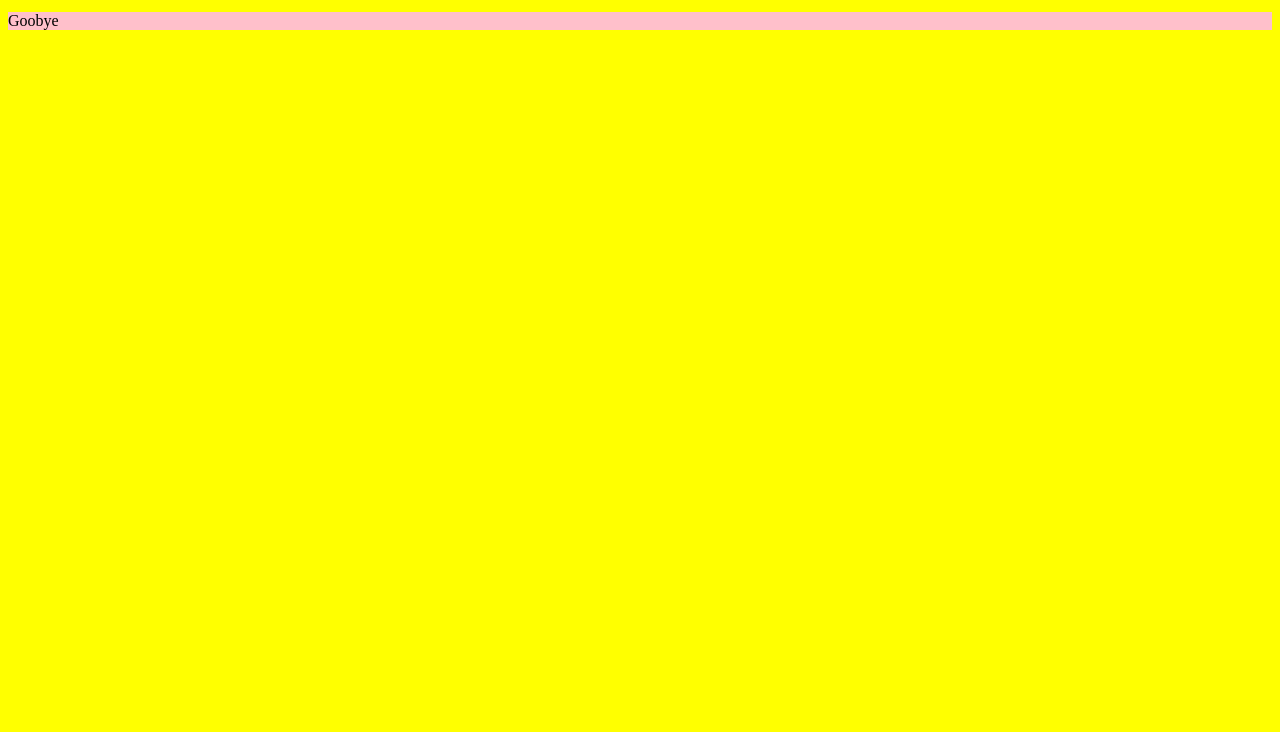
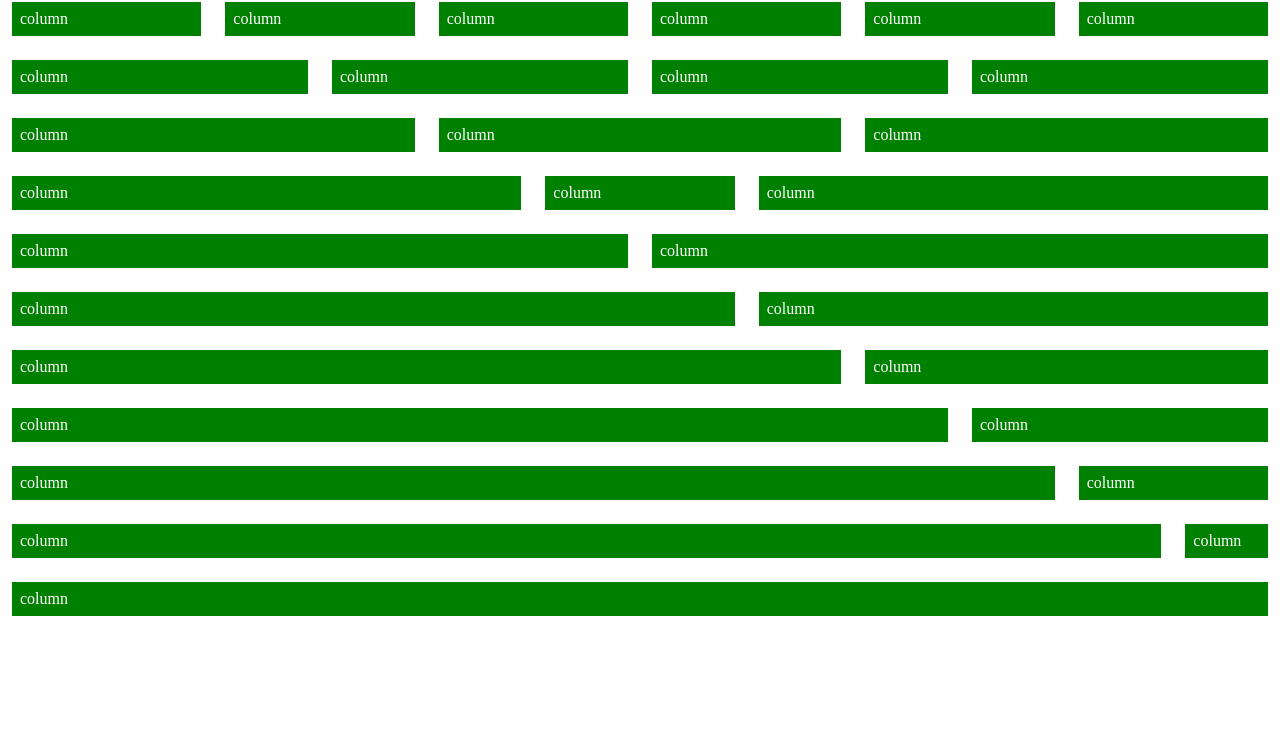
Before and after one commit to etelford/webpack-starter-template, a website built with webpack: page index.htm in a window 1280 px wide. Shown: the part 68-800 px from the top of the page. Built offline with nearby package versions, Linux system fonts and the light colour scheme; files whose address does not match are found by name.

Commit message:
Initial grid buildout (WIP)

```diff
--- a/index.htm
+++ b/index.htm
@@ -3,13 +3,84 @@
 <head>
 	<title>Test</title>
 
-	<link rel="stylesheet" href="/dist/main.css">
+	<link rel="stylesheet" href="/public/css/app.css">
 </head>
 <body>
-	<h1>Hello World</h1>
+	<div class="columns">
+        <div class="column"><p class="bg-green text-white p-4">column</p></div>
+        <div class="column"><p class="bg-green text-white p-4">column</p></div>
+        <div class="column"><p class="bg-green text-white p-4">column</p></div>
+        <div class="column"><p class="bg-green text-white p-4">column</p></div>
+        <div class="column"><p class="bg-green text-white p-4">column</p></div>
+        <div class="column"><p class="bg-green text-white p-4">column</p></div>
+        <div class="column"><p class="bg-green text-white p-4">column</p></div>
+        <div class="column"><p class="bg-green text-white p-4">column</p></div>
+        <div class="column"><p class="bg-green text-white p-4">column</p></div>
+        <div class="column"><p class="bg-green text-white p-4">column</p></div>
+        <div class="column"><p class="bg-green text-white p-4">column</p></div>
+        <div class="column"><p class="bg-green text-white p-4">column</p></div>
+    </div>
 
-	<div class="hello">Goobye</div>
+    <div class="columns">
+        <div class="column is-2"><p class="bg-green text-white p-4">column</p></div>
+        <div class="column is-2"><p class="bg-green text-white p-4">column</p></div>
+        <div class="column is-2"><p class="bg-green text-white p-4">column</p></div>
+        <div class="column is-2"><p class="bg-green text-white p-4">column</p></div>
+        <div class="column is-2"><p class="bg-green text-white p-4">column</p></div>
+        <div class="column is-2"><p class="bg-green text-white p-4">column</p></div>
+    </div>
 
-	<script src="/dist/bundle.js"></script>
+    <div class="columns">
+        <div class="column is-3"><p class="bg-green text-white p-4">column</p></div>
+        <div class="column is-3"><p class="bg-green text-white p-4">column</p></div>
+        <div class="column is-3"><p class="bg-green text-white p-4">column</p></div>
+        <div class="column is-3"><p class="bg-green text-white p-4">column</p></div>
+    </div>
+
+    <div class="columns">
+        <div class="column is-4"><p class="bg-green text-white p-4">column</p></div>
+        <div class="column is-4"><p class="bg-green text-white p-4">column</p></div>
+        <div class="column is-4"><p class="bg-green text-white p-4">column</p></div>
+    </div>
+
+    <div class="columns">
+        <div class="column is-5"><p class="bg-green text-white p-4">column</p></div>
+        <div class="column is-2"><p class="bg-green text-white p-4">column</p></div>
+        <div class="column is-5"><p class="bg-green text-white p-4">column</p></div>
+    </div>
+
+    <div class="columns">
+        <div class="column is-6"><p class="bg-green text-white p-4">column</p></div>
+        <div class="column is-6"><p class="bg-green text-white p-4">column</p></div>
+    </div>
+
+    <div class="columns">
+        <div class="column is-7"><p class="bg-green text-white p-4">column</p></div>
+        <div class="column is-5"><p class="bg-green text-white p-4">column</p></div>
+    </div>
+
+    <div class="columns">
+        <div class="column is-8"><p class="bg-green text-white p-4">column</p></div>
+        <div class="column is-4"><p class="bg-green text-white p-4">column</p></div>
+    </div>
+
+    <div class="columns">
+        <div class="column is-9"><p class="bg-green text-white p-4">column</p></div>
+        <div class="column is-3"><p class="bg-green text-white p-4">column</p></div>
+    </div>
+
+    <div class="columns">
+        <div class="column is-10"><p class="bg-green text-white p-4">column</p></div>
+        <div class="column is-2"><p class="bg-green text-white p-4">column</p></div>
+    </div>
+
+    <div class="columns">
+        <div class="column is-11"><p class="bg-green text-white p-4">column</p></div>
+        <div class="column is-1"><p class="bg-green text-white p-4">column</p></div>
+    </div>
+
+    <div class="columns">
+        <div class="column is-12"><p class="bg-green text-white p-4">column</p></div>
+    </div>
 </body>
 </html>
--- /dev/null
+++ b/src/sass/_debug.scss
@@ -0,0 +1,11 @@
+.bg-green {
+    background-color: green;
+}
+
+.text-white {
+    color: white;
+}
+
+.p-4 {
+    padding: 0.5rem;
+}
--- /dev/null
+++ b/src/sass/_grid.scss
@@ -0,0 +1,70 @@
+.columns {
+    display: flex;
+}
+
+.column {
+    flex-grow: 1;
+    flex-shrink: 1;
+    flex-basis: 0;
+    padding: 0.75rem;
+
+    &.is-1 {
+        flex: none;
+        width: 8.33333%;
+    }
+
+    &.is-2 {
+        flex: none;
+        width: 16.66667%;
+    }
+
+    &.is-3 {
+        flex: none;
+        width: 25%;
+    }
+
+    &.is-4 {
+        flex: none;
+        width: 33.33333%;
+    }
+
+    &.is-5 {
+        flex: none;
+        width: 41.66667%;
+    }
+
+    &.is-6 {
+        flex: none;
+        width: 50%;
+    }
+
+    &.is-7 {
+        flex: none;
+        width: 58.33333%;
+    }
+
+    &.is-8 {
+        flex: none;
+        width: 66.66667%;
+    }
+
+    &.is-9 {
+        flex: none;
+        width: 75%;
+    }
+
+    &.is-10 {
+        flex: none;
+        width: 83.33333%;
+    }
+
+    &.is-11 {
+        flex: none;
+        width: 91.66667%;
+    }
+
+    &.is-12 {
+        flex: none;
+        width: 100%;
+    }
+}
--- a/src/sass/_main.scss
+++ /dev/null
@@ -1,10 +0,0 @@
-$primary: yellow;
-$secondary: pink;
-
-body {
-	background: $primary;
-
-	.hello {
-		background: $secondary;
-	}
-}
--- /dev/null
+++ b/src/sass/_reset.scss
@@ -0,0 +1,81 @@
+/*! minireset.css v0.0.3 | MIT License | github.com/jgthms/minireset.css */
+html,
+body,
+p,
+ol,
+ul,
+li,
+dl,
+dt,
+dd,
+blockquote,
+figure,
+fieldset,
+legend,
+textarea,
+pre,
+iframe,
+hr,
+h1,
+h2,
+h3,
+h4,
+h5,
+h6 {
+  margin: 0;
+  padding: 0;
+}
+
+h1,
+h2,
+h3,
+h4,
+h5,
+h6 {
+  font-size: 100%;
+  font-weight: normal;
+}
+
+ul {
+  list-style: none;
+}
+
+button,
+input,
+select,
+textarea {
+  margin: 0;
+}
+
+html {
+  box-sizing: border-box;
+}
+
+*, *:before, *:after {
+  box-sizing: inherit;
+}
+
+img,
+embed,
+iframe,
+object,
+audio,
+video {
+  height: auto;
+  max-width: 100%;
+}
+
+iframe {
+  border: 0;
+}
+
+table {
+  border-collapse: collapse;
+  border-spacing: 0;
+}
+
+td,
+th {
+  padding: 0;
+  text-align: left;
+}
--- a/src/sass/app.scss
+++ b/src/sass/app.scss
@@ -1 +1,3 @@
-@import 'main';
+@import 'reset';
+@import 'debug';
+@import 'grid';
--- a/webpack.config.js
+++ b/webpack.config.js
@@ -52,7 +52,7 @@ module.exports = {
 
   plugins: [
     new MiniCssExtractPlugin({
-      filename: "css/app.[chunkHash].css",
+      filename: "css/app.css",
       chunkFilename: "[id].css"
     }),
 
```
